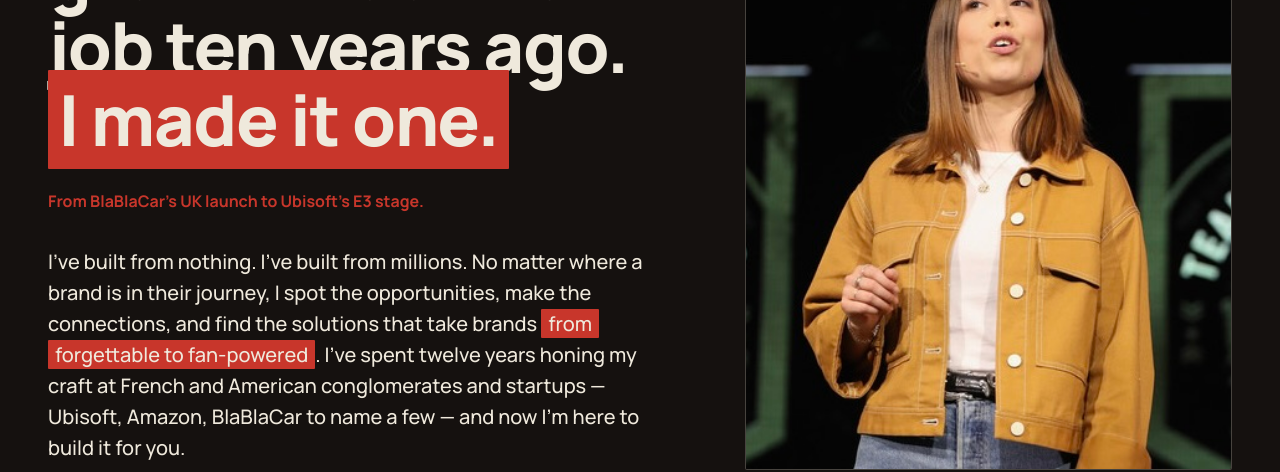
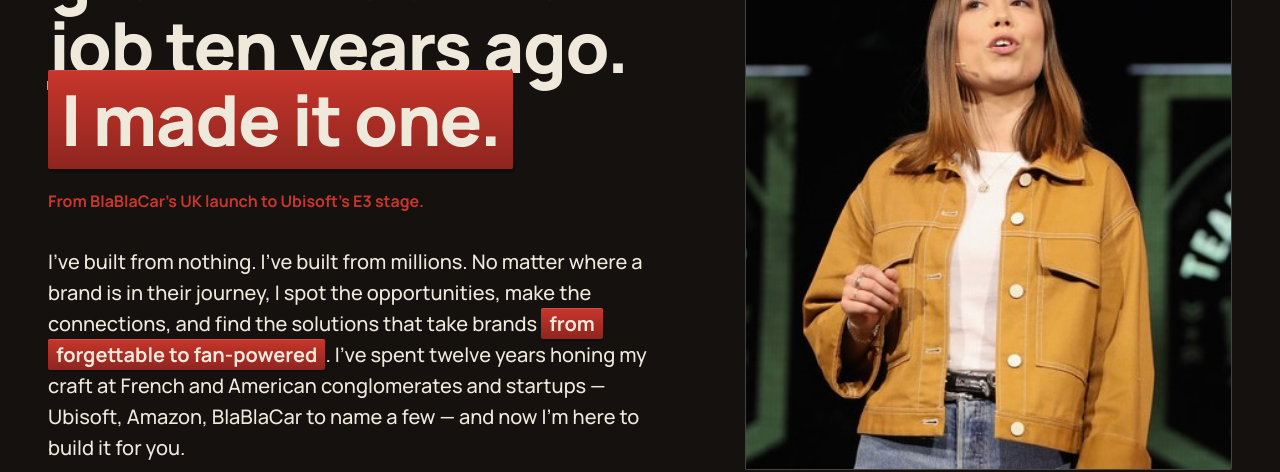
Before and after one commit to lolacolafola/laura-cordrey-site, a React (Vite) app: page /about in a window 1280 px wide. Shown: the part 354-826 px from the top of the page. Built offline with nearby package versions, Linux system fonts and the light colour scheme.

Commit message:
mark highlight: more designed — vertical gradient + drop shadow + inner highlight + bolder weight, looks stamped/stuck-on instead of flat

```diff
--- a/src/pages/AboutPage.css
+++ b/src/pages/AboutPage.css
@@ -41,13 +41,16 @@
   margin: 0;
 }
 .about-hero__title mark {
-  background: var(--accent);
+  background: linear-gradient(180deg, var(--accent) 0%, var(--accent-deep) 100%);
   color: var(--surface);
-  padding: 0.02em 0.15em;
-  border-radius: 1px;
+  padding: 0.02em 0.18em;
+  font-weight: inherit;
+  border-radius: 2px;
+  box-shadow:
+    inset 0 1px 0 rgba(255, 255, 255, 0.1),
+    2px 4px 0 rgba(14, 11, 9, 0.45);
   box-decoration-break: clone;
   -webkit-box-decoration-break: clone;
-  font-weight: inherit;
 }
 .about-hero__kicker {
   font-size: var(--fs-body);
@@ -63,10 +66,14 @@
   margin: 0;
 }
 .about-hero__lede mark {
-  background: var(--accent);
+  background: linear-gradient(180deg, var(--accent) 0%, var(--accent-deep) 100%);
   color: var(--surface);
-  padding: 0.05em 0.35em;
-  border-radius: 1px;
+  padding: 0.1em 0.4em;
+  font-weight: 700;
+  border-radius: 2px;
+  box-shadow:
+    inset 0 1px 0 rgba(255, 255, 255, 0.12),
+    1px 2px 0 rgba(14, 11, 9, 0.45);
   box-decoration-break: clone;
   -webkit-box-decoration-break: clone;
 }
@@ -428,10 +435,14 @@
   text-wrap: balance;
 }
 .about-cta__title mark {
-  background: var(--accent);
+  background: linear-gradient(180deg, var(--accent) 0%, var(--accent-deep) 100%);
   color: var(--surface);
-  padding: 0.05em 0.35em;
-  border-radius: 1px;
+  padding: 0.1em 0.4em;
+  font-weight: 700;
+  border-radius: 2px;
+  box-shadow:
+    inset 0 1px 0 rgba(255, 255, 255, 0.12),
+    1px 2px 0 rgba(14, 11, 9, 0.45);
   box-decoration-break: clone;
   -webkit-box-decoration-break: clone;
   font-weight: inherit;
--- a/src/pages/WorkArticle.css
+++ b/src/pages/WorkArticle.css
@@ -129,11 +129,14 @@
   margin: 0;
 }
 .article__standfirst mark {
-  background: var(--accent);
+  background: linear-gradient(180deg, var(--accent) 0%, var(--accent-deep) 100%);
   color: var(--surface);
-  padding: 0.05em 0.35em;
-  border-radius: 1px;
-  font-weight: inherit;
+  padding: 0.1em 0.4em;
+  font-weight: 700;
+  border-radius: 2px;
+  box-shadow:
+    inset 0 1px 0 rgba(255, 255, 255, 0.12),
+    1px 2px 0 rgba(14, 11, 9, 0.45);
   /* Keep the highlight unbroken across line wraps */
   box-decoration-break: clone;
   -webkit-box-decoration-break: clone;
```
